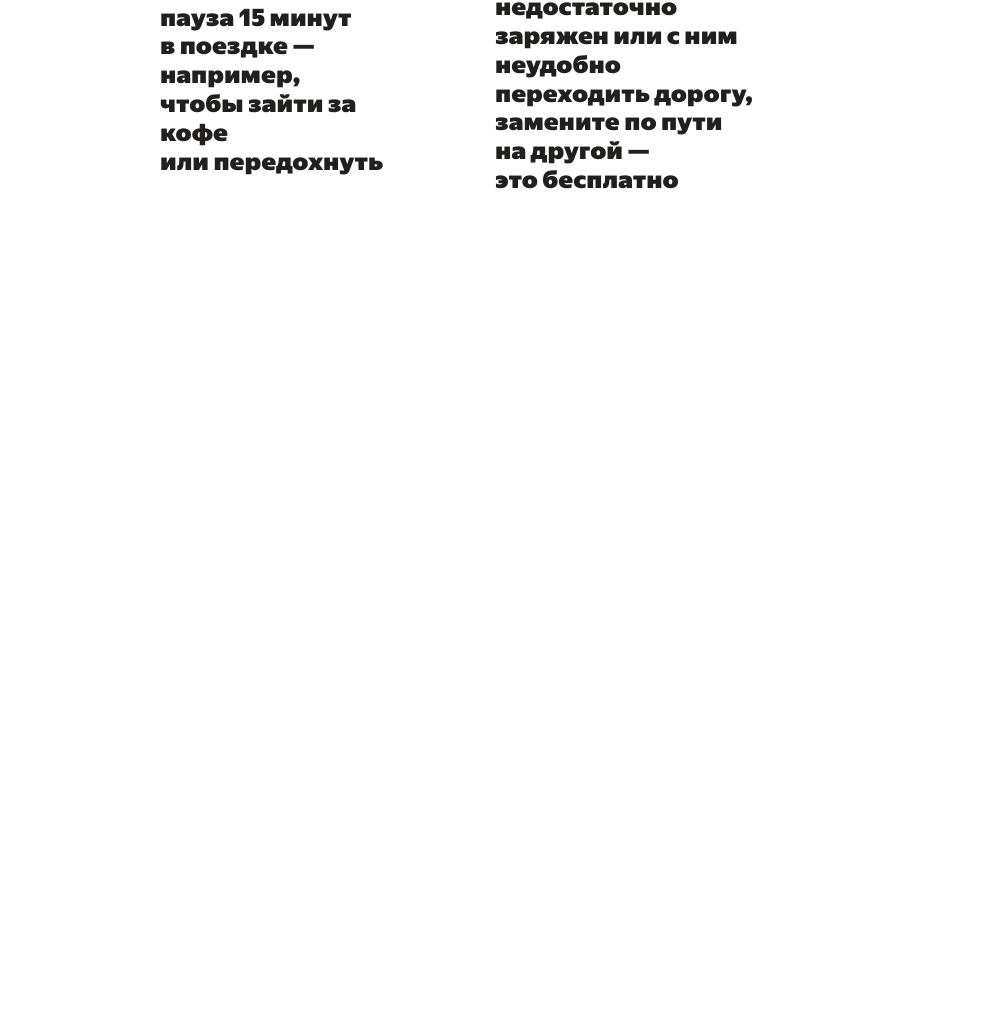
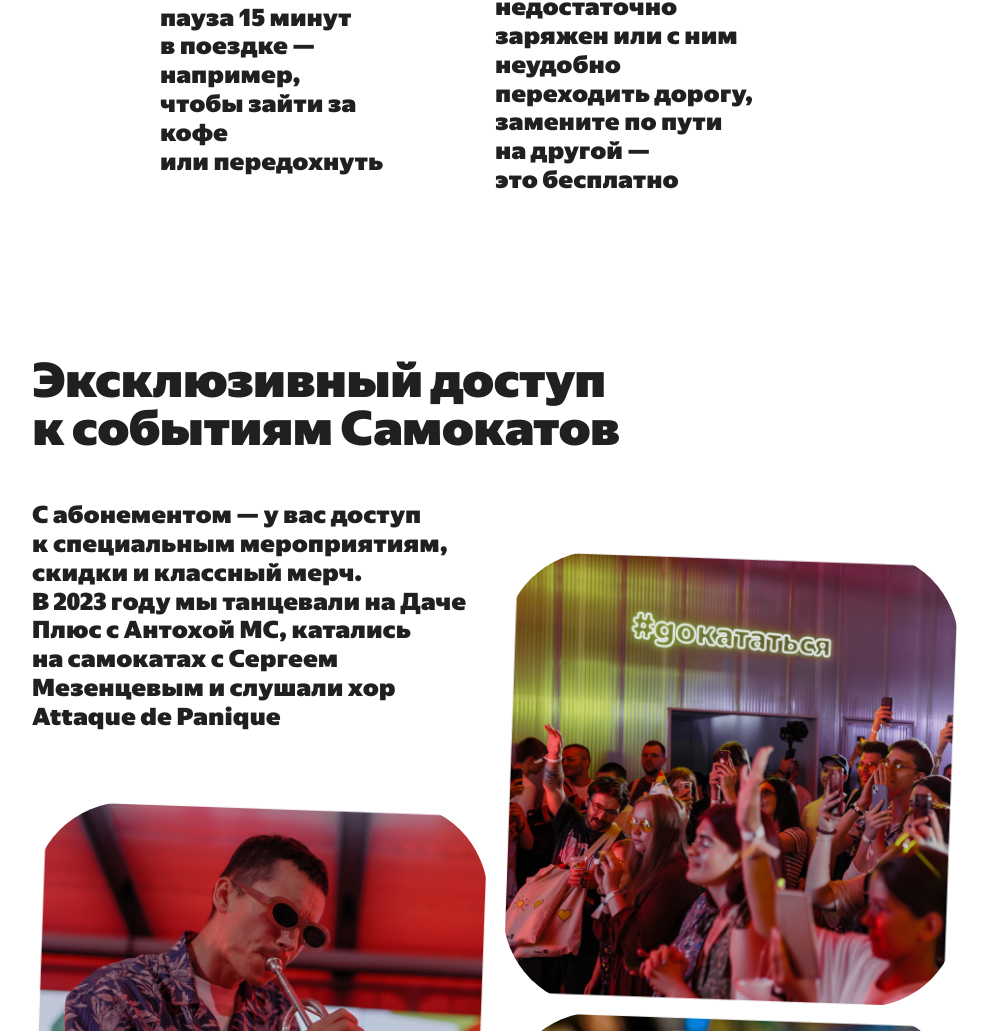
Before and after one commit to LionArtem/go-scooter-pass, a plain HTML site: page index.html in a window 1280 px wide. Shown: the part 1669-2700 px from the top of the page, without its empty margins (230-1218 px from the left). Before the commit the page ends 2026 px from the top, so only its background shows below. Drawn offline with Linux system fonts and the light colour scheme.

Commit message:
сверстать секцию эксклюзив

```diff
--- a/index.html
+++ b/index.html
@@ -29,7 +29,7 @@
     </header>
     <main class="content">
       <section class="bonus">
-        <h1 class="bonus__title">Вот что даёт участие в клубе</h1>
+        <h2 class="bonus__title">Вот что даёт участие в клубе</h2>
         <ul class="bonus__list">
           <li class="bonus__list-block">
             <img
@@ -74,6 +74,27 @@
           </li>
         </ul>
       </section>
+      <section class="exclusive">
+        <h2 class="exclusive__title">
+          Эксклюзивный доступ к событиям Самокатов
+        </h2>
+        <ul class="exclusive__list">
+          <li class="exclusive__block">
+            <p class="exclusive__description">
+              С абонементом — у вас доступ к специальным мероприятиям, скидки
+              и классный мерч. В 2023 году мы танцевали на Даче Плюс
+              с Антохой MC, катались на самокатах с Сергеем Мезенцевым и слушали
+              хор Attaque de Panique
+            </p>
+            <img class="exclusive__foto" src="./images/01.png" alt="сексофонист" />
+            <img class="exclusive__foto" src="./images/06.png" alt="сумка" />
+          </li>
+          <li class="exclusive__block exclusive__block_place_left">
+            <img class="exclusive__foto" src="./images/02.png" alt="собрание" />
+            <img class="exclusive__foto" src="./images/05.png" alt="девушка" />
+          </li>
+        </ul>
+      </section>
     </main>
     <footer class="footer"></footer>
   </body>
--- a/styles/style.css
+++ b/styles/style.css
@@ -186,3 +186,53 @@
   font-weight: 500;
   line-height: 120%;
 }
+
+.exclusive {
+  padding-left: 262px;
+  margin-bottom: 105px;
+}
+
+.exclusive__title {
+  max-width: 827px;
+  color: #21201f;
+  font-family: "YS Text", Arial, sans-serif;
+  font-size: 48px;
+  font-style: normal;
+  font-weight: 900;
+  line-height: 100%;
+  letter-spacing: -0.96px;
+  margin: 0px 0px 48px;
+}
+
+.exclusive__list {
+  all: unset;
+  display: grid;
+  grid-template-columns: repeat(2, min-content);
+  grid-template-rows: repeat(1, min-content);
+  column-gap: 15px;
+}
+
+.exclusive__block {
+  all: unset;
+}
+
+.exclusive__block_place_left {
+  padding-top: 50px;
+}
+
+.exclusive__description {
+  width: 442px;
+  color: #21201f;
+  font-family: "YS Text", Arial, sans-serif;
+  font-size: 24px;
+  font-style: normal;
+  font-weight: 500;
+  line-height: 120%;
+  margin: 0px 0px 70px 0px;
+}
+
+.exclusive__foto {
+  width: 456px;
+  height: 456px;
+  border-radius: 95px;
+}
```
Also changed, not shown: images/01.png (added), images/02.png (added), images/05.png (added), images/06.png (added).
